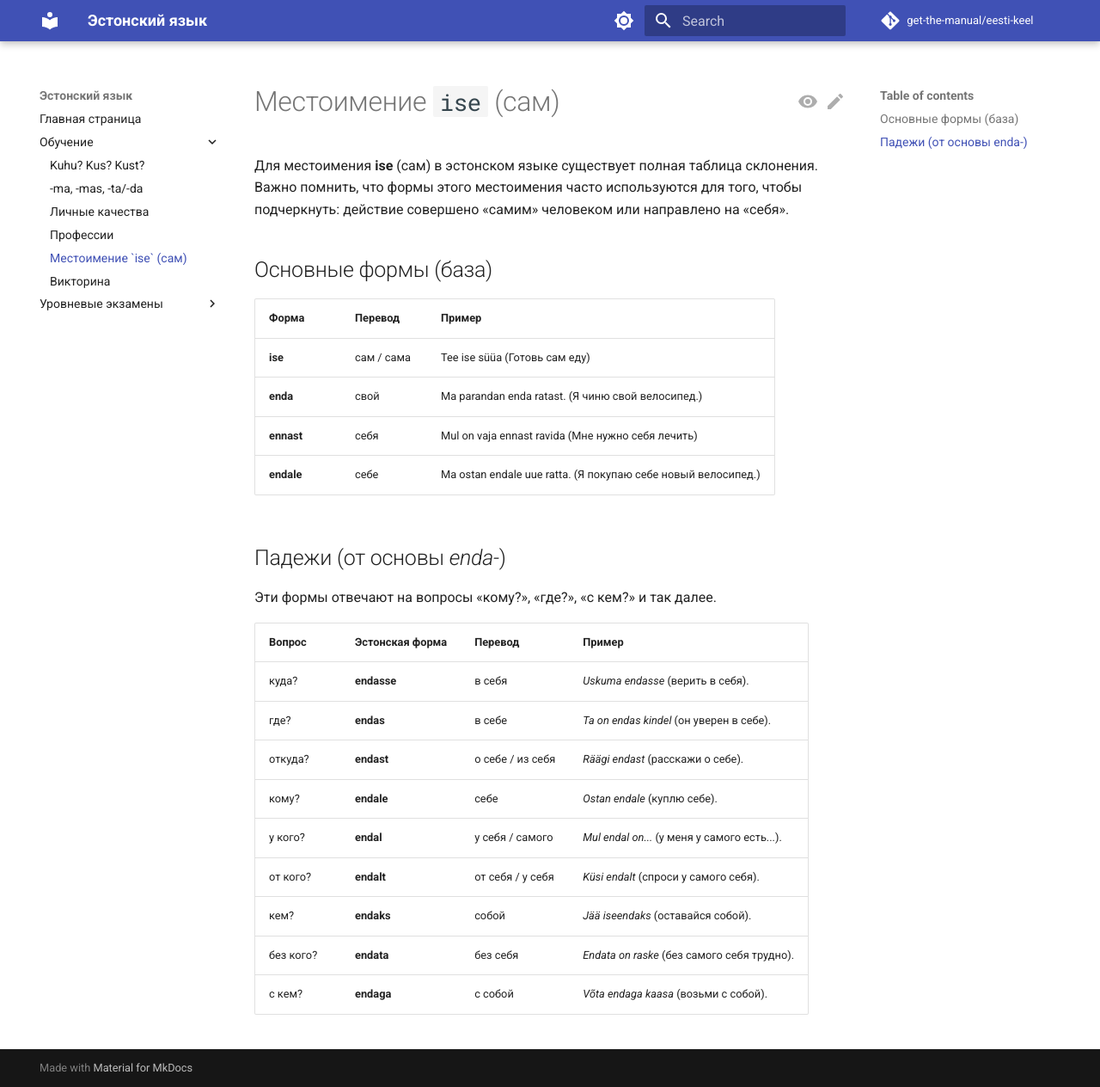
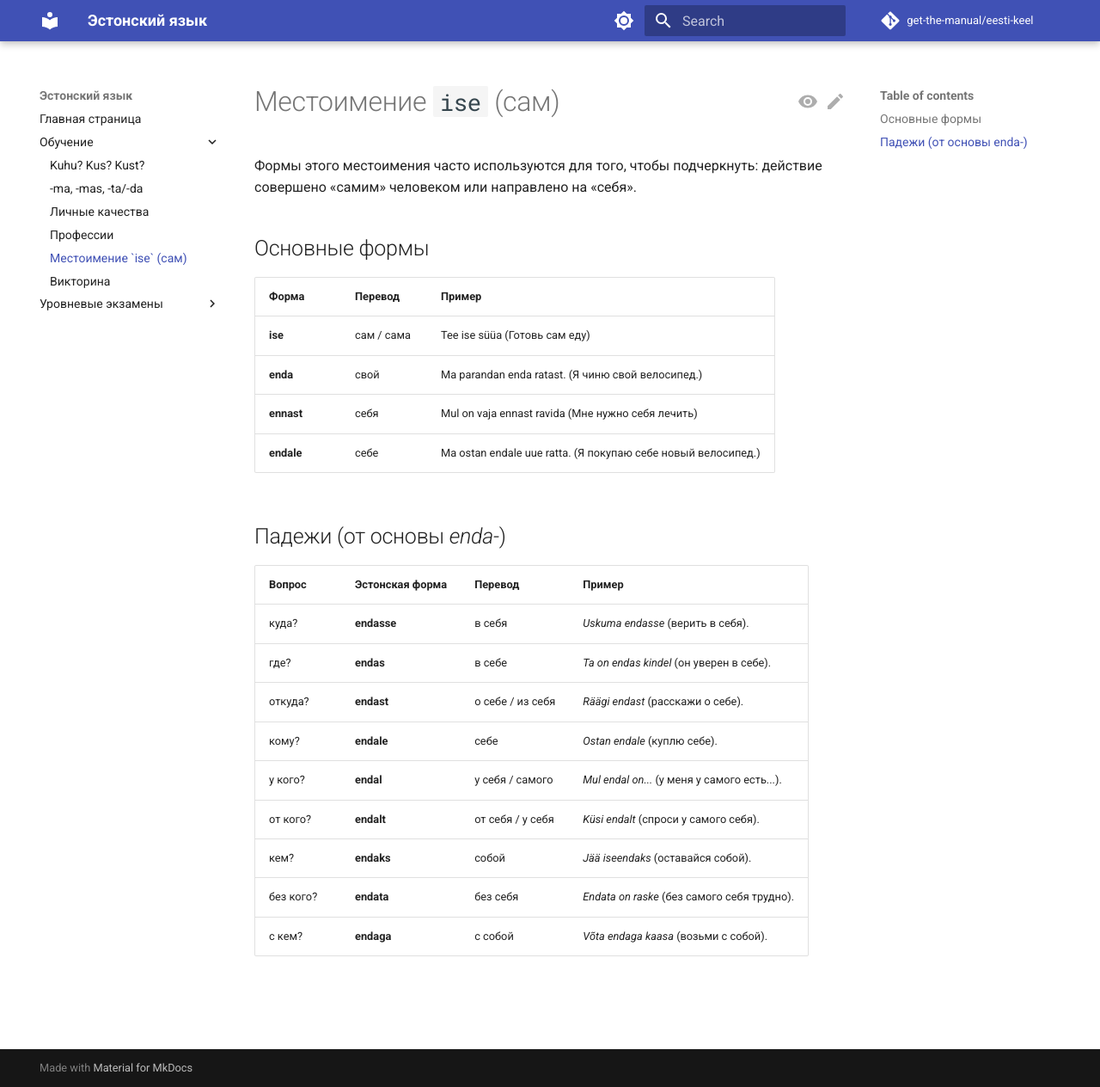
Before and after one commit to get-the-manual/eesti-keel, an MkDocs documentation site: the page built from docs/Study/ise.md, in a window 1280 px wide and 1264 px high. Shown: the whole window at 86% size. Built offline with MkDocs 1.6.1 and Material for MkDocs 9.7.7, drawn with Linux system fonts in a browser that asks for light colours; comment, search, counter and statistics services are not loaded.

Commit message:
Refactor content structure in ise.md
Removed introductory sentence and adjusted headings.

```diff
--- a/docs/Study/ise.md
+++ b/docs/Study/ise.md
@@ -1,9 +1,8 @@
 # Местоимение `ise` (сам)
 
-Для местоимения **ise** (сам) в эстонском языке существует полная таблица склонения. Важно помнить, что формы этого местоимения часто используются для того, чтобы подчеркнуть: действие совершено «самим» человеком или направлено на «себя».
+Формы этого местоимения часто используются для того, чтобы подчеркнуть: действие совершено «самим» человеком или направлено на «себя».
 
-
-## Основные формы (база)
+## Основные формы
 | Форма | Перевод | Пример |
 | :--- | :--- | :--- |
 | **ise** | сам / сама | Tee ise süüa (Готовь сам еду) |
@@ -12,10 +11,7 @@
 | **endale** | себе | Ma ostan endale uue ratta. (Я покупаю себе новый велосипед.)|
 
 
-
 ## Падежи (от основы *enda-*)
-
-Эти формы отвечают на вопросы «кому?», «где?», «с кем?» и так далее.
 
 | Вопрос | Эстонская форма | Перевод | Пример |
 | :--- | :--- | :--- | :--- |
```
